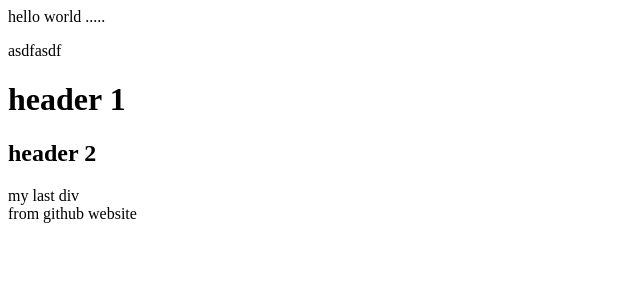
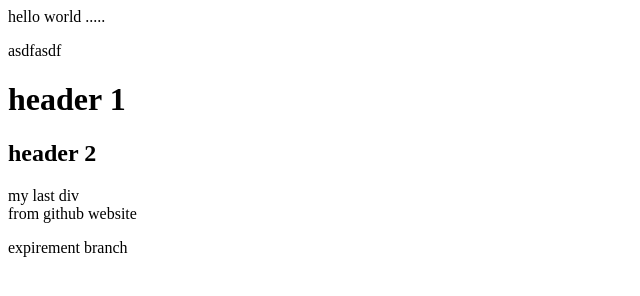
Before and after one commit to samerfk/gitintro, a plain HTML site: page index.html in a window 1280 px wide. Shown: the whole page, without its empty margins (0-640 px from the left). Drawn offline with Linux system fonts and the light colour scheme.

Commit message:
added styling file and updated index file

```diff
--- a/index.html
+++ b/index.html
@@ -12,5 +12,6 @@
     <h2>header 2</h2>
     <div>my last div</div>
     from github website
+    <p>expirement branch</p>
   </body>
 </html>
--- /dev/null
+++ b/style.css
@@ -0,0 +1,3 @@
+p {
+  color: red;
+}
```
